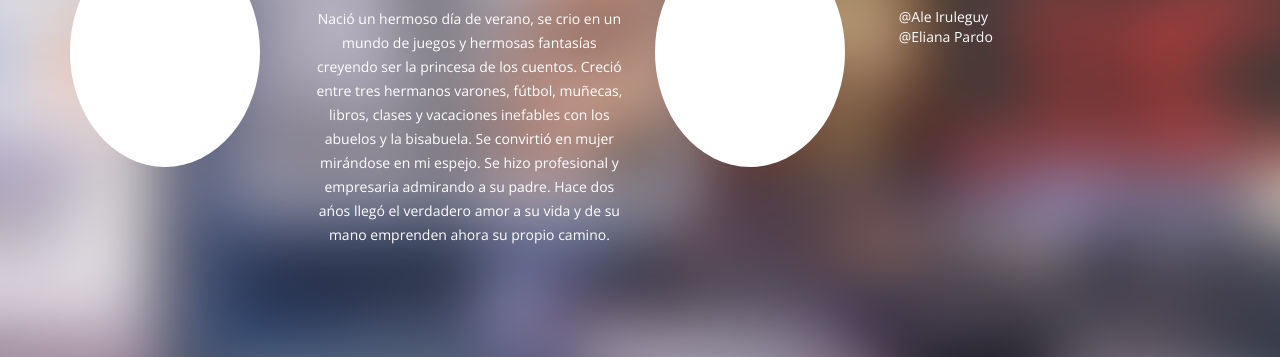
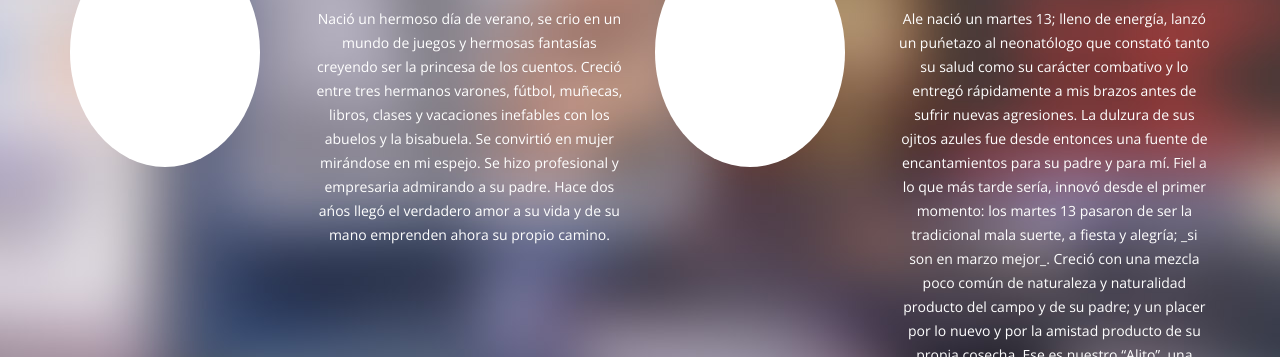
Before and after one commit to aleyeli/wedding-website, a plain HTML site: page index.html in a window 1280 px wide. Both pictures are taken after a click on the link "Info". Shown: the part 443-800 px from the top of the page. Drawn offline with nearby package versions, Linux system fonts and the light colour scheme.

Commit message:
Added mom's description.

```diff
--- a/index.html
+++ b/index.html
@@ -156,9 +156,21 @@
                                 </div>
                                 <div class="col-xs-12 col-md-6 col-lg-7">
 									<h2 class="about-title">Anita</h2>
-                                    @Ale Iruleguy<br />
-                                    @Eliana Pardo
-                                    <br /><br />
+                                    <p>
+										Ale naci&oacute; un martes 13; lleno de energ&iacute;a,  lanz&oacute; un pu&nacute;etazo al neonat&oacute;logo
+										que constat&oacute; tanto su salud como su car&aacute;cter combativo y lo entreg&oacute;
+										r&aacute;pidamente a mis brazos antes de sufrir nuevas agresiones. La dulzura de sus ojitos azules fue
+										desde entonces una fuente de encantamientos para su padre y para m&iacute;.
+										Fiel a lo que m&aacute;s tarde ser&iacute;a, innov&oacute; desde el primer momento: los martes 13 pasaron
+										de ser la tradicional mala suerte, a fiesta y alegr&iacute;a; _si son en marzo mejor_.
+										Creci&oacute; con una mezcla poco com&uacute;n de naturaleza y naturalidad producto del campo y de su padre;
+										y un placer por lo nuevo y por la amistad producto de su propia cosecha.  Ese es nuestro “Alito”,
+										una combinaci&oacute;n extra&nacute;a y poco frecuente: creativo, organizado y r&aacute;pido; pero
+										tambi&eacute;n sociable, poco rutinario y sorprendentemente atento a los sentimientos de los dem&aacute;s.
+										Este es tambi&eacute;n nuestro joven de hoy, el que ha logrado encontrar entre tantas alrededor, otra joven maravillosa,
+										por la que vive y respira desde hace dos a&nacute;os.  Y as&iacute;, aquel engendrito adorable nacido un martes 13,
+										ha iniciado su propia historia de amor…
+									</p>
                                 </div>
                             </div>
                         </div>
```
